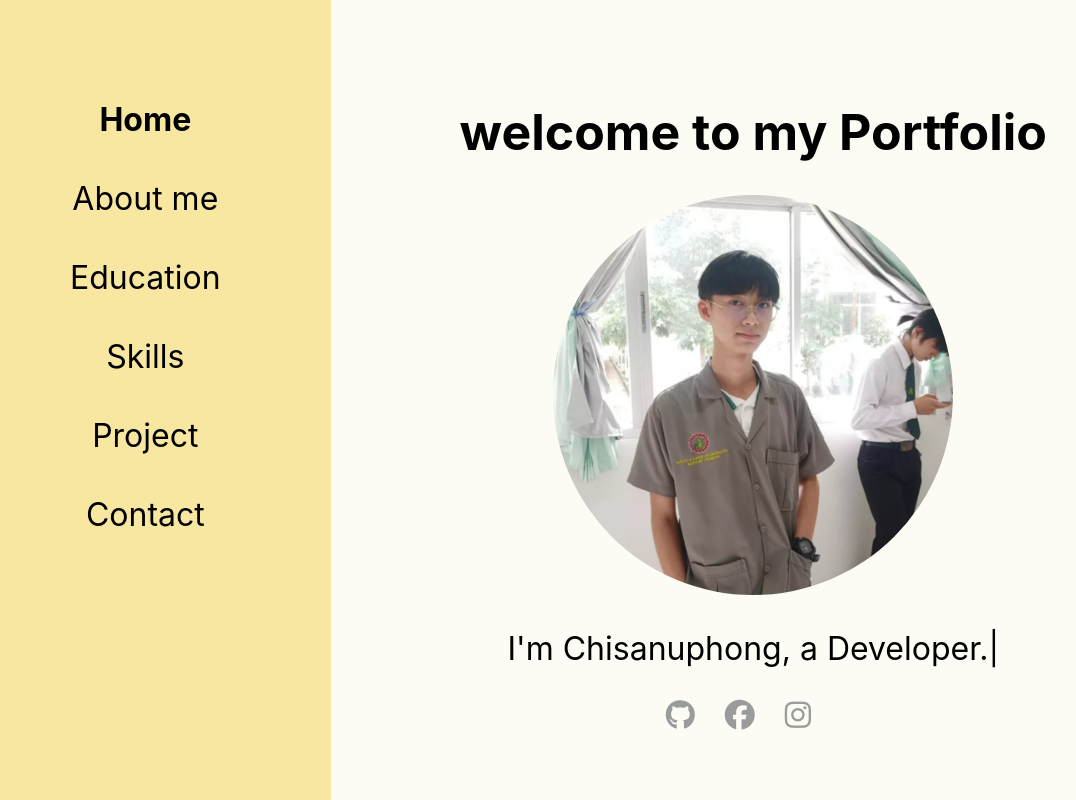
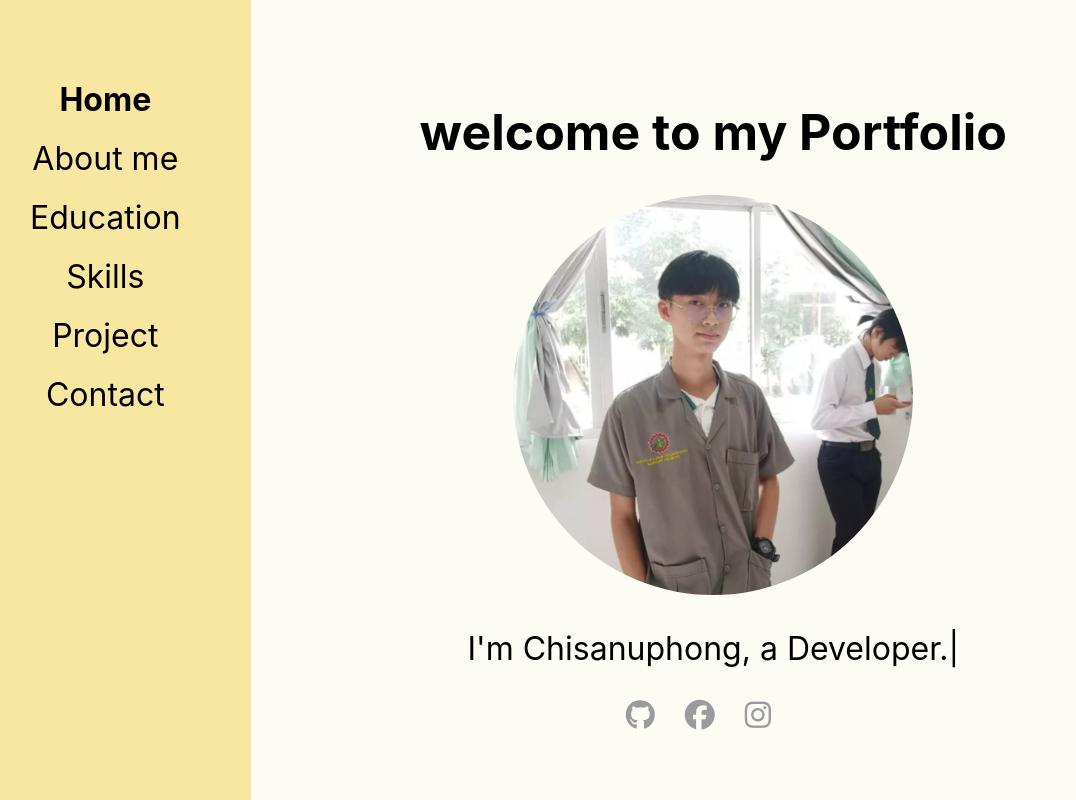
Before and after one commit to Chisanuphong2407/Chisanuphong2407.github.io, a React (Create React App) app: page / in a window 1280 px wide. Shown: the whole page, without its empty margins (40-1116 px from the left). Built offline with nearby package versions, Linux system fonts and the light colour scheme.

Commit message:
Update App.css

```diff
--- a/src/App.css
+++ b/src/App.css
@@ -31,7 +31,7 @@ nav ul {
 }
 
 .nav-link {
-  margin: 40px;
+  margin: 20px;
   transition: font-weight 0.1s ease-in-out,
     /* เปลี่ยนความหนาของฟอนต์ 0.3 วินาที */ font-size 0.1s ease-in-out;
 }
```
